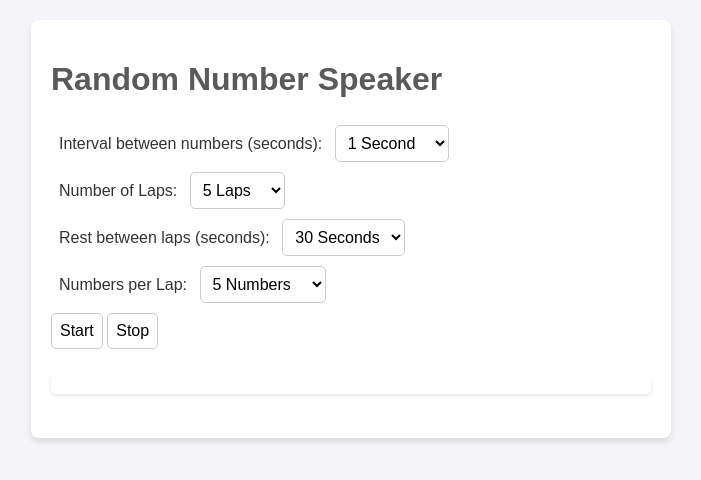
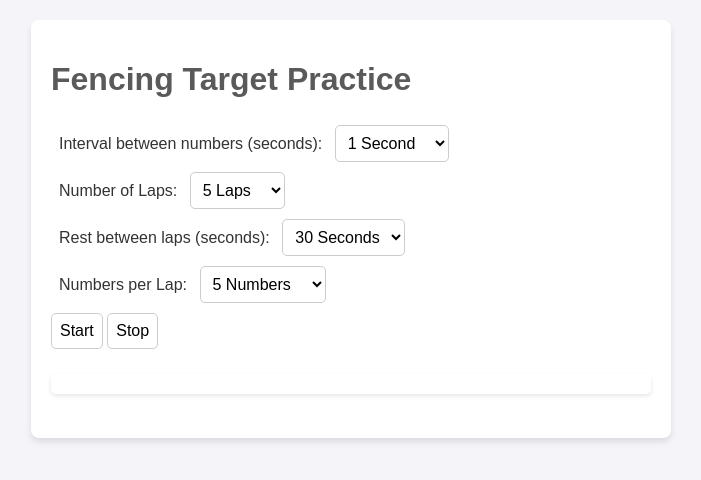
Before and after one commit to mingli-ts/mingli-ts.github.io, a plain HTML site: page index.html in a window 1280 px wide. Shown: the whole page, without its empty margins (289-990 px from the left). Drawn offline with Linux system fonts and the light colour scheme.

Commit message:
change title

```diff
--- a/index.html
+++ b/index.html
@@ -57,7 +57,7 @@
 </head>
 <body>
     <div class="container">
-        <h1>Random Number Speaker</h1>
+        <h1>Fencing Target Practice</h1>
         <label for="interval-selector">Interval between numbers (seconds):</label>
         <select id="interval-selector">
             <option value="1000">1 Second</option>
```
